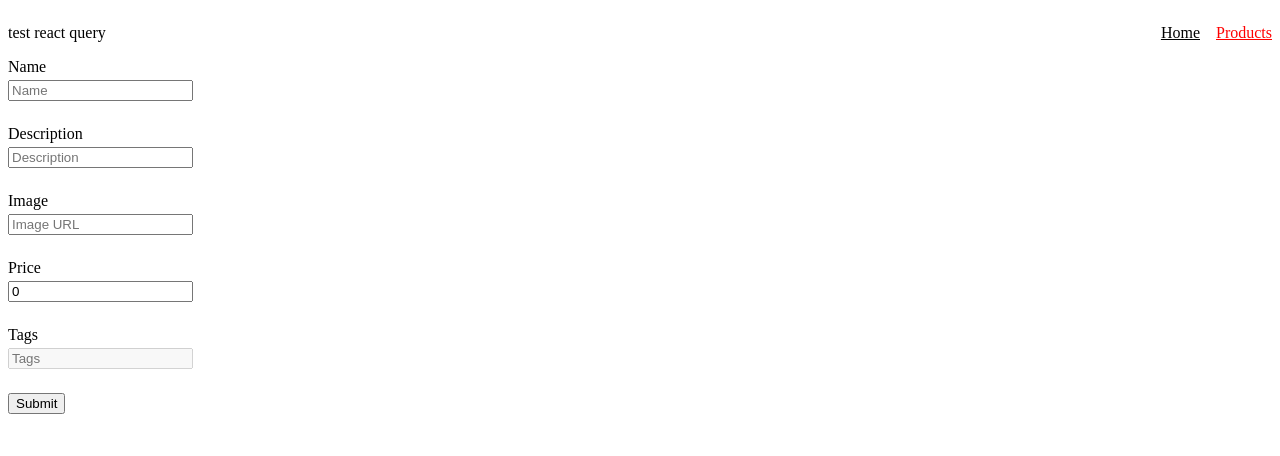
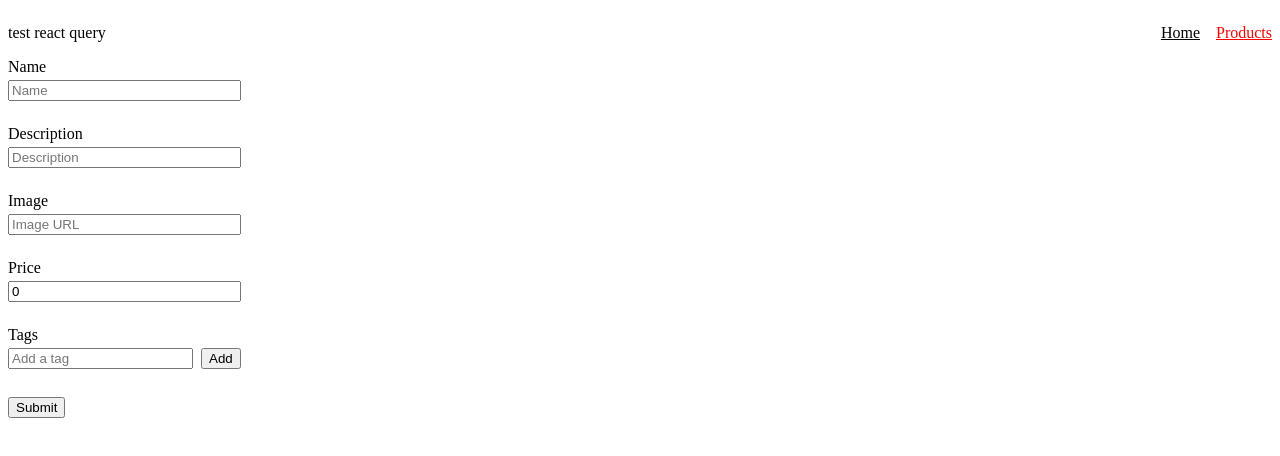
Before and after one commit to Ceezik/frontend-sandbox, a React (Create React App) app: page /products/create in a window 1280 px wide. Shown: the top 456 px of the page. Built offline with nearby package versions, Linux system fonts and the light colour scheme.

Commit message:
MultiSelectTextInput to handle tags input

```diff
--- /dev/null
+++ b/src/app/components/ProductForm/MultiSelectTextInput/constants.ts
@@ -0,0 +1,6 @@
+import { MultiSelectTextInputValues } from "./types";
+
+export const DEFAULT_MULTI_SELECT_TEXT_INPUT_VALUES: MultiSelectTextInputValues =
+  {
+    value: "",
+  };
--- /dev/null
+++ b/src/app/components/ProductForm/MultiSelectTextInput/index.tsx
@@ -0,0 +1,114 @@
+import { useField, FieldArray, Formik } from "formik";
+import { TextInput } from "../TextInput";
+import { DEFAULT_MULTI_SELECT_TEXT_INPUT_VALUES } from "./constants";
+import { MultiSelectTextInputProps } from "./types";
+import { buildMultiSelectTextInputValidationSchema } from "./validation";
+
+export const MultiSelectTextInput = ({
+  label,
+  name,
+  disabled,
+  placeholder,
+  valueValidationSchema,
+  ...props
+}: MultiSelectTextInputProps): JSX.Element => {
+  const [field, meta] = useField<Array<string>>(name);
+  const multiSelectTextInputValidationSchema =
+    buildMultiSelectTextInputValidationSchema({ valueValidationSchema });
+
+  return (
+    <div style={{ display: "flex", flexDirection: "column", gap: "0.25rem" }}>
+      {label && <label>{label}</label>}
+
+      <FieldArray name={name} {...props}>
+        {({ remove, push }) => (
+          <div
+            style={{ display: "flex", gap: "0.25rem", flexDirection: "column" }}
+          >
+            <Formik
+              onSubmit={({ value }, { resetForm }) => {
+                if (!field.value.includes(value)) push(value);
+                resetForm();
+              }}
+              initialValues={DEFAULT_MULTI_SELECT_TEXT_INPUT_VALUES}
+              validationSchema={multiSelectTextInputValidationSchema}
+              validateOnBlur={false}
+              validateOnChange={false}
+            >
+              {({ isSubmitting, submitForm }) => (
+                <div
+                  onKeyDownCapture={(e) => {
+                    if (e.key === "Enter") {
+                      e.preventDefault();
+                      submitForm();
+                    }
+                  }}
+                >
+                  <div
+                    style={{
+                      display: "flex",
+                      gap: "0.5rem",
+                      alignItems: "center",
+                    }}
+                  >
+                    <TextInput
+                      disabled={disabled}
+                      placeholder={placeholder}
+                      type="text"
+                      name="value"
+                    />
+
+                    <button
+                      disabled={disabled ?? isSubmitting}
+                      type="button"
+                      onClick={submitForm}
+                    >
+                      {isSubmitting ? "Adding..." : "Add"}
+                    </button>
+
+                    {meta.error && meta.touched && (
+                      <div style={{ color: "red" }}>{meta.error}</div>
+                    )}
+                  </div>
+                </div>
+              )}
+            </Formik>
+
+            <div
+              style={{
+                display: "flex",
+                gap: "1rem",
+                alignItems: "center",
+              }}
+            >
+              {field.value.map((value, idx) => (
+                <div
+                  key={value}
+                  style={{
+                    display: "flex",
+                    gap: "0.5rem",
+                    alignItems: "center",
+                  }}
+                >
+                  <div>{value}</div>
+                  <button
+                    type="button"
+                    style={{ color: "red" }}
+                    disabled={disabled}
+                    onClick={() => remove(idx)}
+                  >
+                    x
+                  </button>
+                </div>
+              ))}
+            </div>
+          </div>
+        )}
+      </FieldArray>
+
+      {meta.error && meta.touched && (
+        <div style={{ color: "red" }}>{meta.error}</div>
+      )}
+    </div>
+  );
+};
--- /dev/null
+++ b/src/app/components/ProductForm/MultiSelectTextInput/skeleton.tsx
@@ -0,0 +1,10 @@
+import Skeleton from "react-loading-skeleton";
+
+export const MultiSelectTextInputSkeleton = (): JSX.Element => {
+  return (
+    <div style={{ display: "flex", flexDirection: "column", gap: "0.25rem" }}>
+      <Skeleton height="1.125rem" width="8rem" />
+      <Skeleton height="1.375rem" width="12rem" />
+    </div>
+  );
+};
--- /dev/null
+++ b/src/app/components/ProductForm/MultiSelectTextInput/types.ts
@@ -0,0 +1,11 @@
+import * as Yup from "yup";
+
+export type MultiSelectTextInputProps = {
+  name: string;
+  label?: string;
+  valueValidationSchema?: Yup.StringSchema;
+} & React.HTMLProps<HTMLInputElement>;
+
+export type MultiSelectTextInputValues = {
+  value: string;
+};
--- /dev/null
+++ b/src/app/components/ProductForm/MultiSelectTextInput/validation.ts
@@ -0,0 +1,9 @@
+import * as Yup from "yup";
+import { MultiSelectTextInputProps } from "./types";
+
+const valueDefaultValidationSchema = Yup.string().required();
+
+export const buildMultiSelectTextInputValidationSchema = ({
+  valueValidationSchema = valueDefaultValidationSchema,
+}: Pick<MultiSelectTextInputProps, "valueValidationSchema">) =>
+  Yup.object({ value: valueValidationSchema });
--- a/src/app/components/ProductForm/index.tsx
+++ b/src/app/components/ProductForm/index.tsx
@@ -2,9 +2,13 @@ import { Form, Formik } from "formik";
 import React from "react";
 import { DEFAULT_PRODUCT_FORM_VALUES } from "./constants";
 import { ProductFormLayout } from "./layout";
+import { MultiSelectTextInput } from "./MultiSelectTextInput";
 import { TextInput } from "./TextInput";
 import { ProductFormProps } from "./types";
-import { productFormValidationSchema } from "./validation";
+import {
+  productFormValidationSchema,
+  productFormTagValidationSchema,
+} from "./validation";
 
 export const ProductForm = ({
   product,
@@ -36,12 +40,11 @@ export const ProductForm = ({
                   placeholder="Price"
                   label="Price"
                 />
-
-                <TextInput
+                <MultiSelectTextInput
                   name="tags"
-                  disabled
-                  placeholder="Tags"
                   label="Tags"
+                  placeholder="Add a tag"
+                  valueValidationSchema={productFormTagValidationSchema}
                 />
               </>
             }
--- a/src/app/components/ProductForm/skeleton.tsx
+++ b/src/app/components/ProductForm/skeleton.tsx
@@ -1,14 +1,17 @@
 import Skeleton from "react-loading-skeleton";
 import { DEFAULT_PRODUCT_FORM_VALUES } from "./constants";
 import { ProductFormLayout } from "./layout";
+import { MultiSelectTextInputSkeleton } from "./MultiSelectTextInput/skeleton";
 import { TextInputSkeleton } from "./TextInput/skeleton";
 
 export const ProductFormSkeleton = (): JSX.Element => {
   return (
     <ProductFormLayout
-      form={Object.keys(DEFAULT_PRODUCT_FORM_VALUES).map((key) => (
-        <TextInputSkeleton key={key} />
-      ))}
+      form={Object.entries(DEFAULT_PRODUCT_FORM_VALUES).map(([key, value]) => {
+        if (Array.isArray(value))
+          return <MultiSelectTextInputSkeleton key={key} />;
+        return <TextInputSkeleton key={key} />;
+      })}
       submitButton={<Skeleton height="1.3rem" width="6rem" />}
     />
   );
--- a/src/app/components/ProductForm/validation.ts
+++ b/src/app/components/ProductForm/validation.ts
@@ -1,9 +1,14 @@
 import * as Yup from "yup";
+
+export const productFormTagValidationSchema = Yup.string()
+  .required()
+  .min(3)
+  .max(50);
 
 export const productFormValidationSchema = Yup.object({
   name: Yup.string().required().min(3).max(50),
   description: Yup.string().required().min(3).max(500),
   image: Yup.string().required().url(),
   price: Yup.number().required().min(0),
-  tags: Yup.array(Yup.string().required().min(3).max(50)),
+  tags: Yup.array(productFormTagValidationSchema),
 });
--- a/src/index.tsx
+++ b/src/index.tsx
@@ -9,13 +9,13 @@ root.render(<App />);
 /*
 
 TODO
+- eslint/prettier
+
 - suspense
 
 - perf
 
-- startTransition
-
-- tags select
+- animations
 
 - ARIA
 
```
